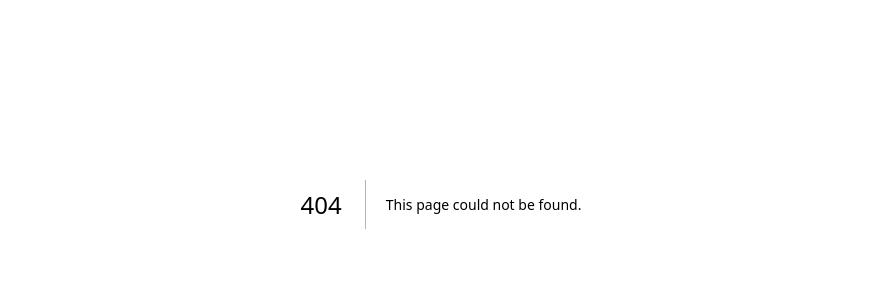
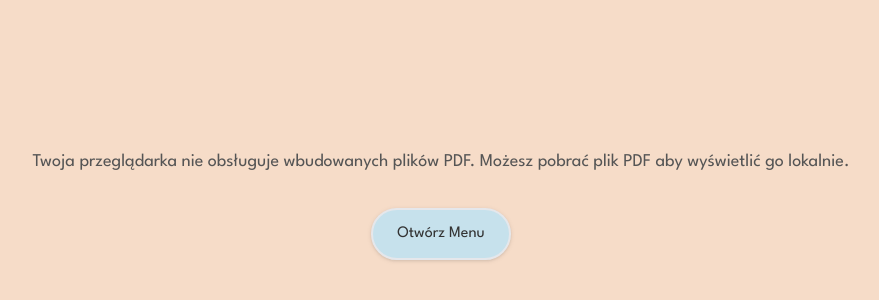
Before and after one commit to traczoskar/zapini, a Next.js app: page /menu in a window 1280 px wide. Before the commit this address had no page. Shown: the part 196-496 px from the top of the page, without its empty margins (199-1078 px from the left). Built offline with nearby package versions, Linux system fonts and the light colour scheme.

Commit message:
added /menu route page

```diff
--- /dev/null
+++ b/src/app/menu/page.tsx
@@ -0,0 +1,33 @@
+import { Metadata } from "next";
+
+export const metadata: Metadata = {
+  title: "Menu - Zapini",
+  description: "Zobacz nasze pyszne menu w Zapini",
+};
+
+export default function MenuPage() {
+  return (
+    <div style={{ width: "100%", height: "100vh" }}>
+      <object
+        data="/zapini_menu.pdf"
+        type="application/pdf"
+        width="100%"
+        height="100%"
+      >
+        <div className="flex flex-col justify-center gap-8 items-center h-screen">
+          <p className="text-center text-lg mx-4">
+            Twoja przeglądarka nie obsługuje wbudowanych plików PDF. Możesz{" "}
+            <a href="/zapini_menu.pdf">pobrać plik PDF</a> aby wyświetlić go
+            lokalnie.
+          </p>
+          <a
+            href="/zapini_menu.pdf"
+            className="text-[#333333] bg-[#C6E1EC] rounded-full px-6 py-3 border-2 drop-shadow active:scale-95 transition-transform "
+          >
+            Otwórz Menu
+          </a>
+        </div>
+      </object>
+    </div>
+  );
+}
```
